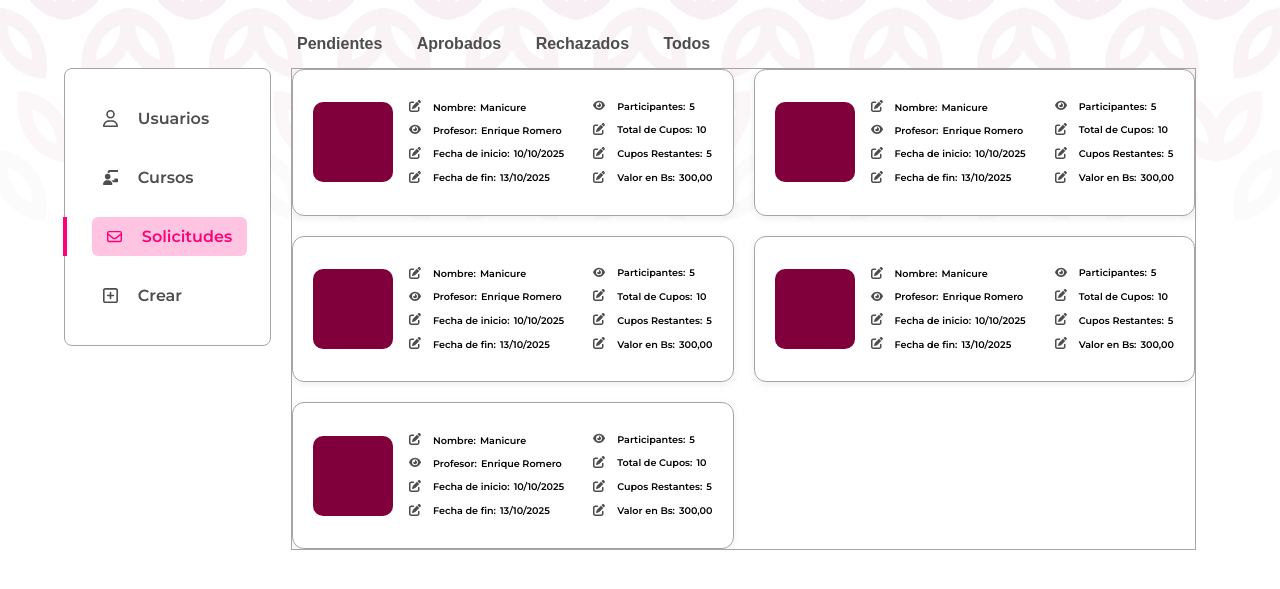
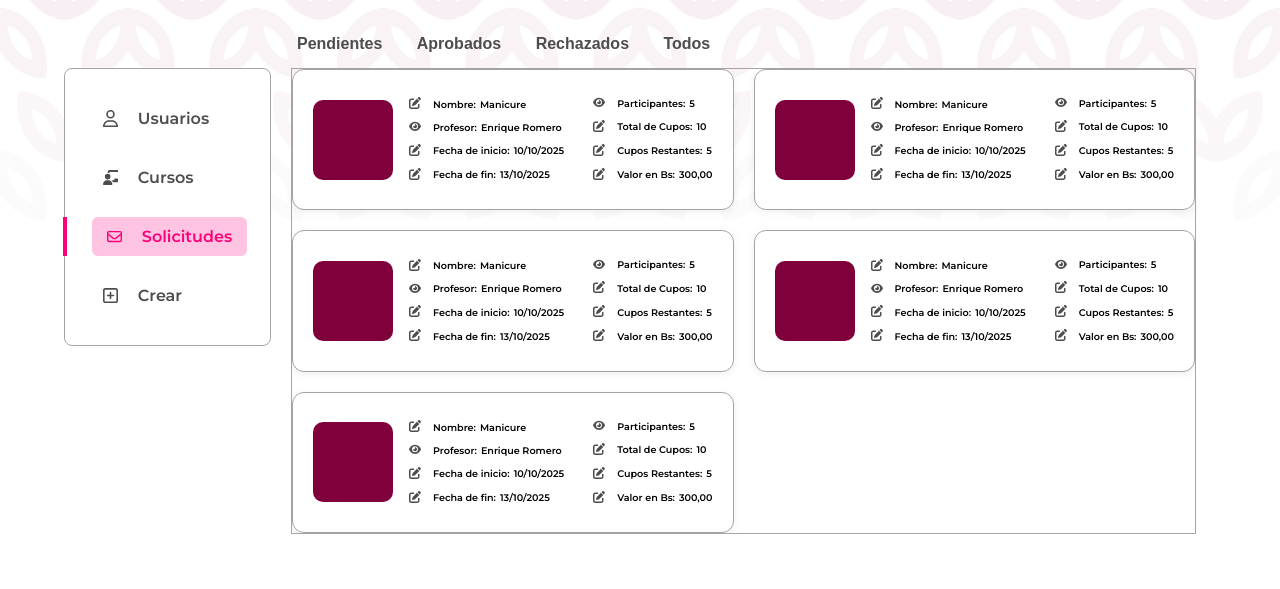
Before and after one commit to Emcahell/imaf-project, a PHP site: page /pages/admin/solicitudes.html in a window 1280 px wide. Shown: the part 102-691 px from the top of the page. Run offline with PHP 8.4, Linux system fonts and the light colour scheme.

Commit message:
solicitude33s

```diff
--- a/styles/solicitudes.css
+++ b/styles/solicitudes.css
@@ -73,7 +73,7 @@ section {
 .contenido {
   display: grid;
   width: 100%;
-  height: 60vh;
+  height: 58vh;
   grid-template-columns: repeat(
     auto-fit,
     minmax(350px, 1fr)
```
